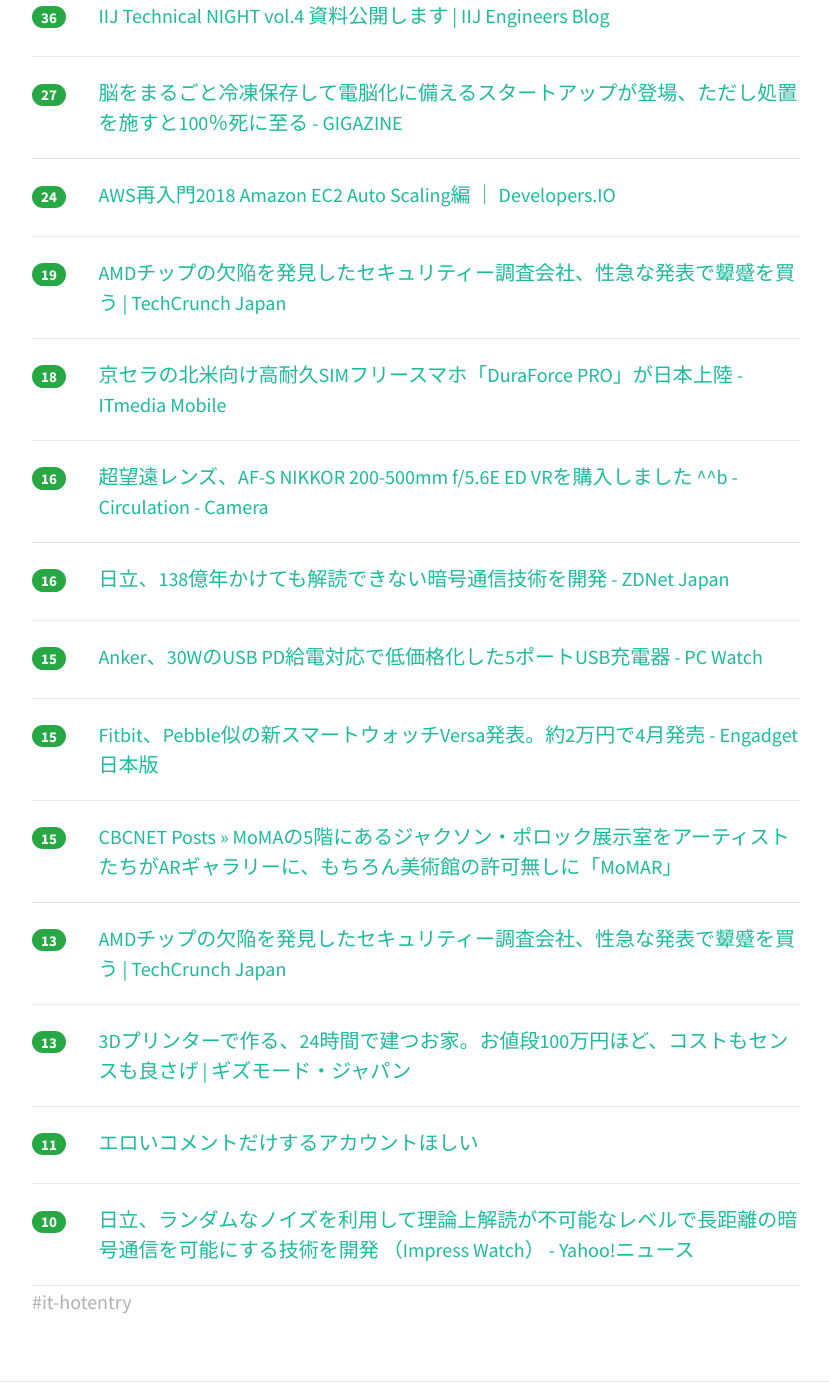
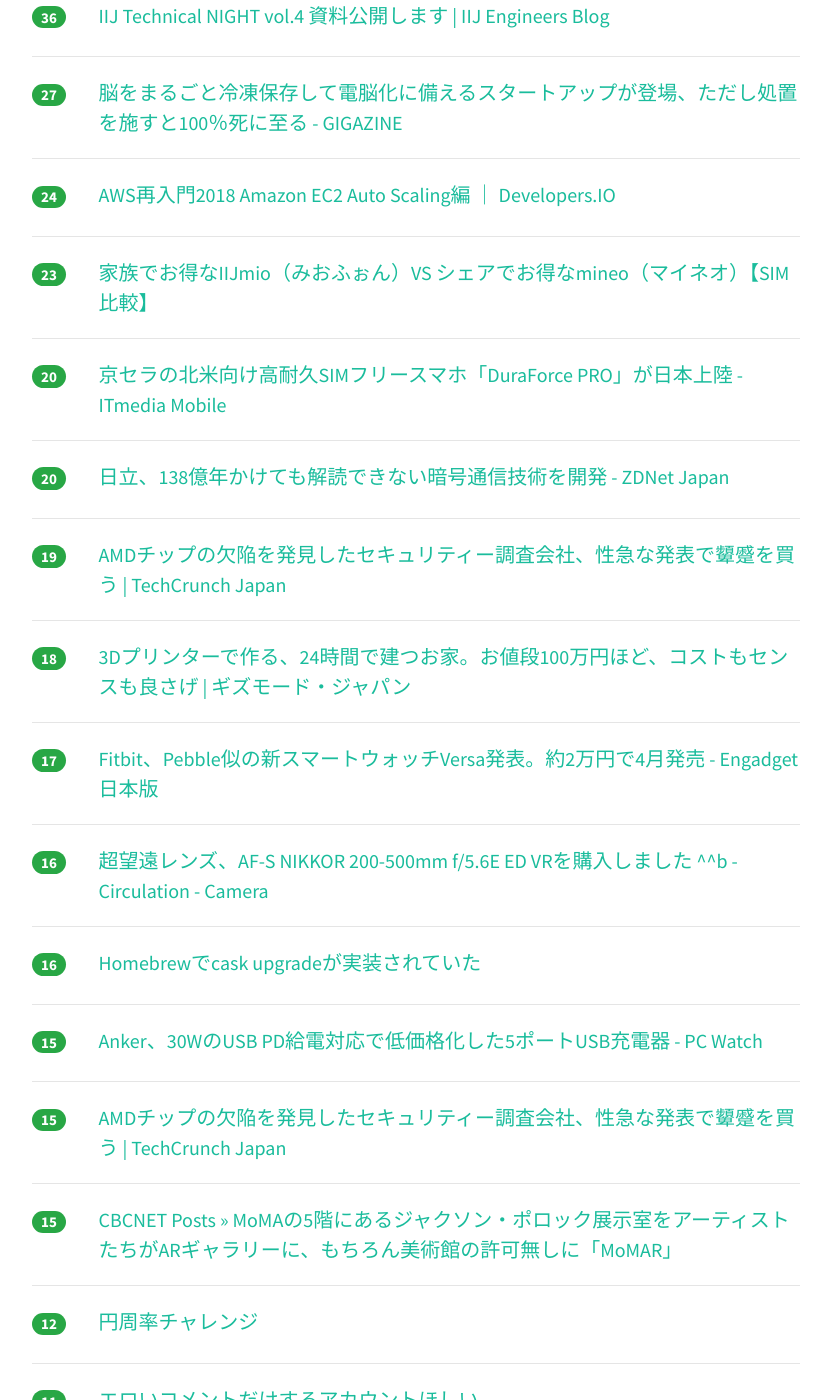
Before and after one commit to yatta47/hatena-matome-site, a Jekyll site: the page built from _posts/2018-03-15-hatena.md, in a window 1280 px wide and 1400 px high, scrolled down 574 px. Shown: the whole window, without its empty margins (224-1053 px from the left). Built offline with Jekyll 4.4.1, drawn with Linux system fonts in a browser that asks for light colours; nearby versions of some CDN libraries; some of the changed text lies outside the part shown.

Commit message:
Updated 2018-03-15

```diff
--- a/_posts/2018-03-15-hatena.md
+++ b/_posts/2018-03-15-hatena.md
@@ -1,18 +1,18 @@
 ---
 layout: post
 title:  "2018-03-15 はてぶIT"
-date:   2018-03-15 08:03:02
+date:   2018-03-15 09:02:55
 tags: [it-hotentry]
 ---
-16 件のデータあり
+20 件のデータあり
 
 <hr><div class="row">
-<div class="col-1"><span class="badge badge-pill badge-success h2">52</span></div>
+<div class="col-1"><span class="badge badge-pill badge-success h2">64</span></div>
 <div class="col-11"><a href='https://pc.watch.impress.co.jp/docs/news/1111558.html' target='_blank'>IEEE 802.11acやGbEをサポートした「Raspberry Pi 3 Model B+」、35ドル ～SoC改良により高負荷継続時の性能も向上 - PC Watch</a></div>
 </div>
 <hr>
 <div class="row">
-<div class="col-1"><span class="badge badge-pill badge-success h2">49</span></div>
+<div class="col-1"><span class="badge badge-pill badge-success h2">51</span></div>
 <div class="col-11"><a href='https://anond.hatelabo.jp/20180314150013' target='_blank'>戻ったら違う広告</a></div>
 </div>
 <hr>
@@ -32,13 +32,33 @@ tags: [it-hotentry]
 </div>
 <hr>
 <div class="row">
+<div class="col-1"><span class="badge badge-pill badge-success h2">23</span></div>
+<div class="col-11"><a href='https://simchange.jp/mineo-vs-iijmio/' target='_blank'>家族でお得なIIJmio（みおふぉん）VS シェアでお得なmineo（マイネオ）【SIM比較】</a></div>
+</div>
+<hr>
+<div class="row">
+<div class="col-1"><span class="badge badge-pill badge-success h2">20</span></div>
+<div class="col-11"><a href='http://www.itmedia.co.jp/mobile/articles/1803/14/news137.html' target='_blank'>京セラの北米向け高耐久SIMフリースマホ「DuraForce PRO」が日本上陸 - ITmedia Mobile</a></div>
+</div>
+<hr>
+<div class="row">
+<div class="col-1"><span class="badge badge-pill badge-success h2">20</span></div>
+<div class="col-11"><a href='https://japan.zdnet.com/article/35116104/' target='_blank'>日立、138億年かけても解読できない暗号通信技術を開発 - ZDNet Japan</a></div>
+</div>
+<hr>
+<div class="row">
 <div class="col-1"><span class="badge badge-pill badge-success h2">19</span></div>
 <div class="col-11"><a href='http://jp.techcrunch.com/2018/03/14/2018-03-13-security-researchers-find-flaws-in-amd-chips-but-raise-eyebrows-with-rushed-disclosure/' target='_blank'>AMDチップの欠陥を発見したセキュリティー調査会社、性急な発表で顰蹙を買う | TechCrunch Japan</a></div>
 </div>
 <hr>
 <div class="row">
 <div class="col-1"><span class="badge badge-pill badge-success h2">18</span></div>
-<div class="col-11"><a href='http://www.itmedia.co.jp/mobile/articles/1803/14/news137.html' target='_blank'>京セラの北米向け高耐久SIMフリースマホ「DuraForce PRO」が日本上陸 - ITmedia Mobile</a></div>
+<div class="col-11"><a href='https://www.gizmodo.jp/2018/03/3d-print-house-24hrs.html' target='_blank'>3Dプリンターで作る、24時間で建つお家。お値段100万円ほど、コストもセンスも良さげ | ギズモード・ジャパン</a></div>
+</div>
+<hr>
+<div class="row">
+<div class="col-1"><span class="badge badge-pill badge-success h2">17</span></div>
+<div class="col-11"><a href='https://japanese.engadget.com/2018/03/14/fitbit-pebble-versa-2-4/' target='_blank'>Fitbit、Pebble似の新スマートウォッチVersa発表。約2万円で4月発売 - Engadget 日本版</a></div>
 </div>
 <hr>
 <div class="row">
@@ -48,7 +68,7 @@ tags: [it-hotentry]
 <hr>
 <div class="row">
 <div class="col-1"><span class="badge badge-pill badge-success h2">16</span></div>
-<div class="col-11"><a href='https://japan.zdnet.com/article/35116104/' target='_blank'>日立、138億年かけても解読できない暗号通信技術を開発 - ZDNet Japan</a></div>
+<div class="col-11"><a href='https://rcmdnk.com/blog/2018/03/14/computer-mac-homebrew/' target='_blank'>Homebrewでcask upgradeが実装されていた</a></div>
 </div>
 <hr>
 <div class="row">
@@ -58,7 +78,7 @@ tags: [it-hotentry]
 <hr>
 <div class="row">
 <div class="col-1"><span class="badge badge-pill badge-success h2">15</span></div>
-<div class="col-11"><a href='https://japanese.engadget.com/2018/03/14/fitbit-pebble-versa-2-4/' target='_blank'>Fitbit、Pebble似の新スマートウォッチVersa発表。約2万円で4月発売 - Engadget 日本版</a></div>
+<div class="col-11"><a href='https://jp.techcrunch.com/2018/03/14/2018-03-13-security-researchers-find-flaws-in-amd-chips-but-raise-eyebrows-with-rushed-disclosure/' target='_blank'>AMDチップの欠陥を発見したセキュリティー調査会社、性急な発表で顰蹙を買う | TechCrunch Japan</a></div>
 </div>
 <hr>
 <div class="row">
@@ -67,13 +87,8 @@ tags: [it-hotentry]
 </div>
 <hr>
 <div class="row">
-<div class="col-1"><span class="badge badge-pill badge-success h2">13</span></div>
-<div class="col-11"><a href='https://jp.techcrunch.com/2018/03/14/2018-03-13-security-researchers-find-flaws-in-amd-chips-but-raise-eyebrows-with-rushed-disclosure/' target='_blank'>AMDチップの欠陥を発見したセキュリティー調査会社、性急な発表で顰蹙を買う | TechCrunch Japan</a></div>
-</div>
-<hr>
-<div class="row">
-<div class="col-1"><span class="badge badge-pill badge-success h2">13</span></div>
-<div class="col-11"><a href='https://www.gizmodo.jp/2018/03/3d-print-house-24hrs.html' target='_blank'>3Dプリンターで作る、24時間で建つお家。お値段100万円ほど、コストもセンスも良さげ | ギズモード・ジャパン</a></div>
+<div class="col-1"><span class="badge badge-pill badge-success h2">12</span></div>
+<div class="col-11"><a href='http://altarf0183.os1001.coreserver.jp/pi/' target='_blank'>円周率チャレンジ</a></div>
 </div>
 <hr>
 <div class="row">
@@ -86,3 +101,8 @@ tags: [it-hotentry]
 <div class="col-11"><a href='https://headlines.yahoo.co.jp/hl?a=20180314-00000007-impress-sci' target='_blank'>日立、ランダムなノイズを利用して理論上解読が不可能なレベルで長距離の暗号通信を可能にする技術を開発 （Impress Watch） - Yahoo!ニュース</a></div>
 </div>
 <hr>
+<div class="row">
+<div class="col-1"><span class="badge badge-pill badge-success h2">9</span></div>
+<div class="col-11"><a href='http://developer.feedforce.jp/entry/2018/03/14/193333' target='_blank'>社内勉強会で障害対応体験ゲーム『障害対応Night☆』をプレイしました - Feedforce Developer Blog</a></div>
+</div>
+<hr>
```
